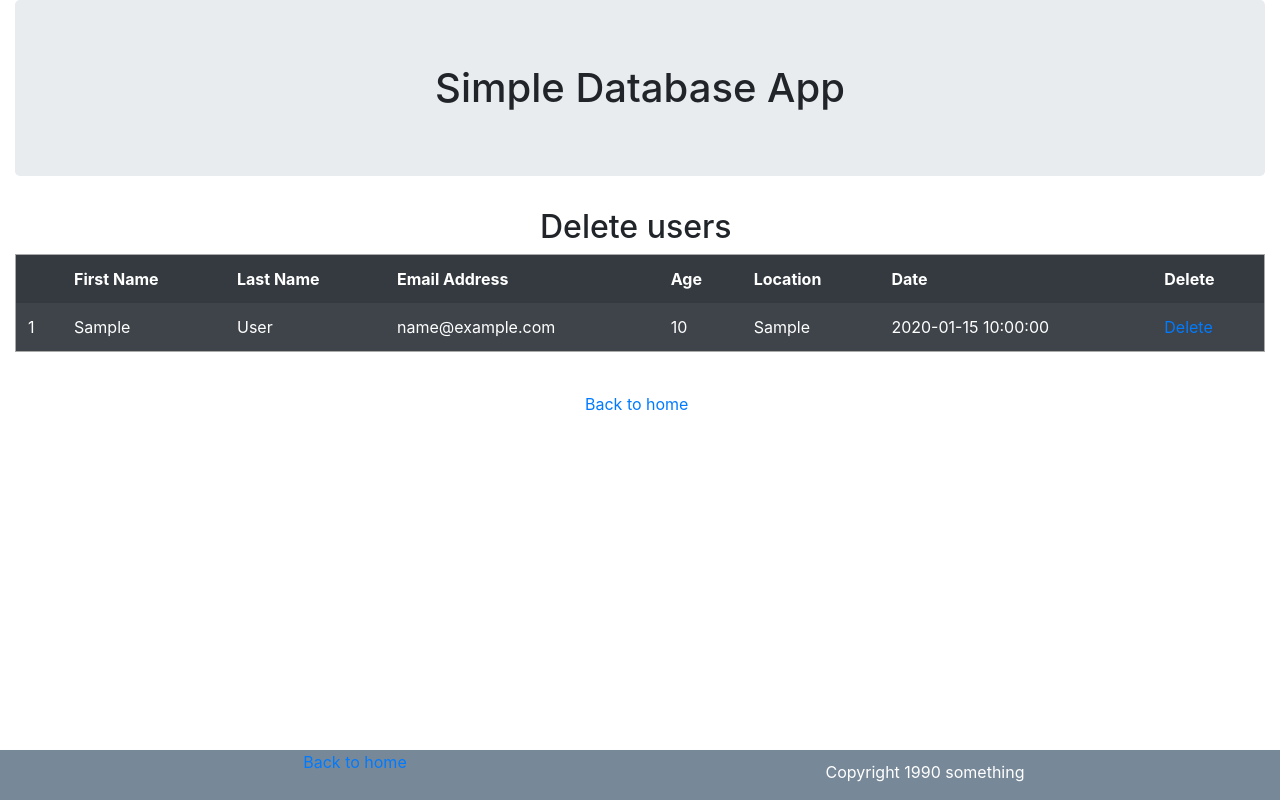
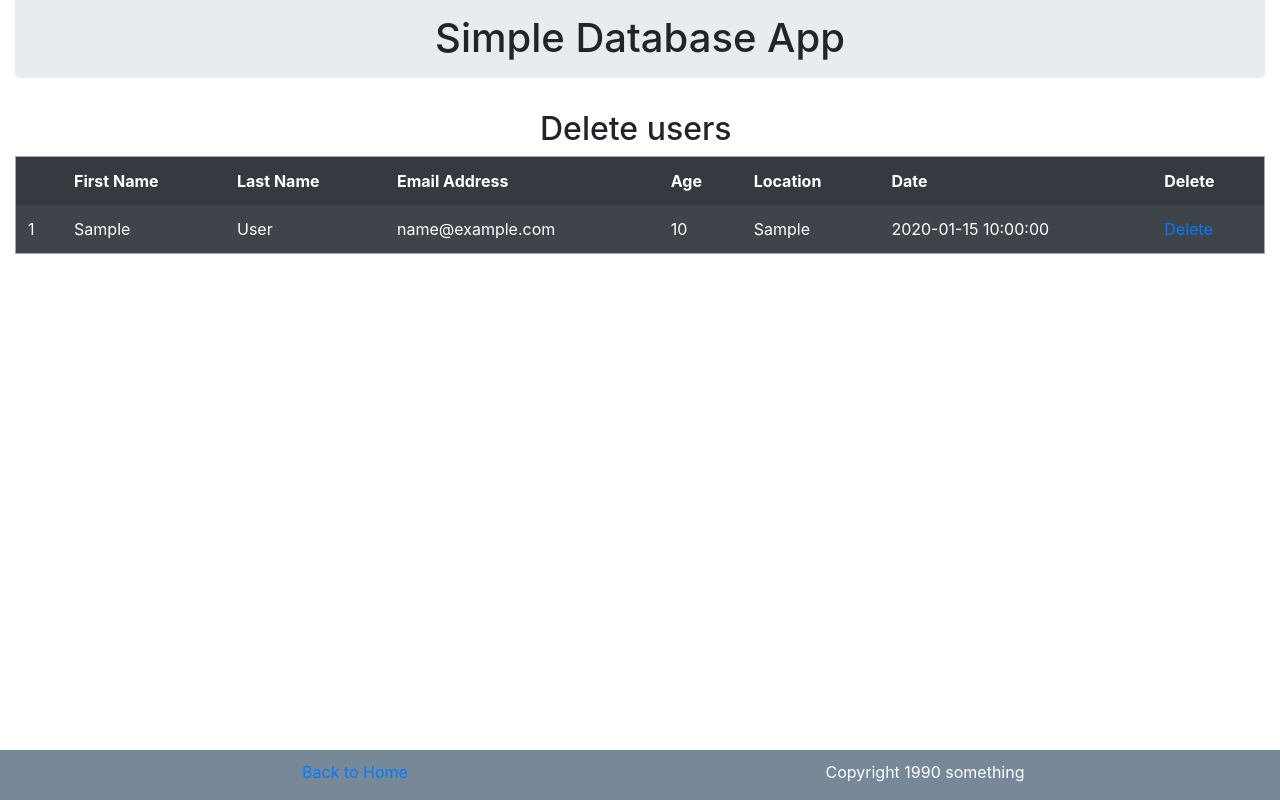
Before and after one commit to russLitt/db-test-app, a PHP site: page /delete.php in a window 1280 px wide. Run offline with PHP 8.4, Linux system fonts and the light colour scheme; tables that the repository leaves empty hold one stand-in row (values such as "Sample post"); data that the repository does not hold is empty; some libraries are stand-ins or nearby versions.

Commit message:
wip: styling header and footer

```diff
--- a/create.php
+++ b/create.php
@@ -61,10 +61,8 @@ implode(", ", array_keys($new_user)),
   <input type="submit" name="submit" value="Submit">
 </form><br>
 
-<a href="index.php">Back to home</a><br>
+<!-- <a href="index.php">Back to home</a><br> -->
 
 </div>
 
 <?php require "templates/footer.php"; ?>
-
-?>
--- a/delete.php
+++ b/delete.php
@@ -78,9 +78,9 @@ try {
   </div>
   <br />
 
-  <div class="container-fluid mx-auto" style="width: 140px;">
+  <!-- <div class="container-fluid mx-auto" style="width: 140px;">
     <a href="index.php">Back to home</a>
-  </div>
+  </div> -->
 
 </div>
 
--- a/templates/footer.php
+++ b/templates/footer.php
@@ -2,7 +2,7 @@
     <div class="container">
         <div class="row">
             <div class="col-md-6">
-                <p><a href="index.php">Back to home</a></p>
+                <p class="footer-text"><a href="index.php">Back to Home</a></p>
             </div>
             <div class="col-md-6">
                 <p class="footer-text">Copyright 1990 something</p>
--- a/templates/header.php
+++ b/templates/header.php
@@ -8,14 +8,16 @@
   <link rel="stylesheet" href="https://stackpath.bootstrapcdn.com/bootstrap/4.3.1/css/bootstrap.min.css" integrity="sha384-ggOyR0iXCbMQv3Xipma34MD+dH/1fQ784/j6cY/iJTQUOhcWr7x9JvoRxT2MZw1T" crossorigin="anonymous">
   <link rel="stylesheet" href="css/style.css" />
 
+  <div style="margin-top: -50px;">
   <title>Simple Database App</title>
+  </div>
 
 </head>
 
 <body>
   <div class="container-fluid">
 
-    <h1 class="jumbotron text-center">Simple Database App</h1>
+    <h1 class="jumbotron text-center" style="height: 7rem;">Simple Database App</h1>
 
     <script src="https://code.jquery.com/jquery-3.2.1.slim.min.js" integrity="sha384-KJ3o2DKtIkvYIK3UENzmM7KCkRr/rE9/Qpg6aAZGJwFDMVNA/GpGFF93hXpG5KkN" crossorigin="anonymous"></script>
     <script src="https://cdnjs.cloudflare.com/ajax/libs/popper.js/1.12.9/umd/popper.min.js" integrity="sha384-ApNbgh9B+Y1QKtv3Rn7W3mgPxhU9K/ScQsAP7hUibX39j7fakFPskvXusvfa0b4Q" crossorigin="anonymous"></script>
```
